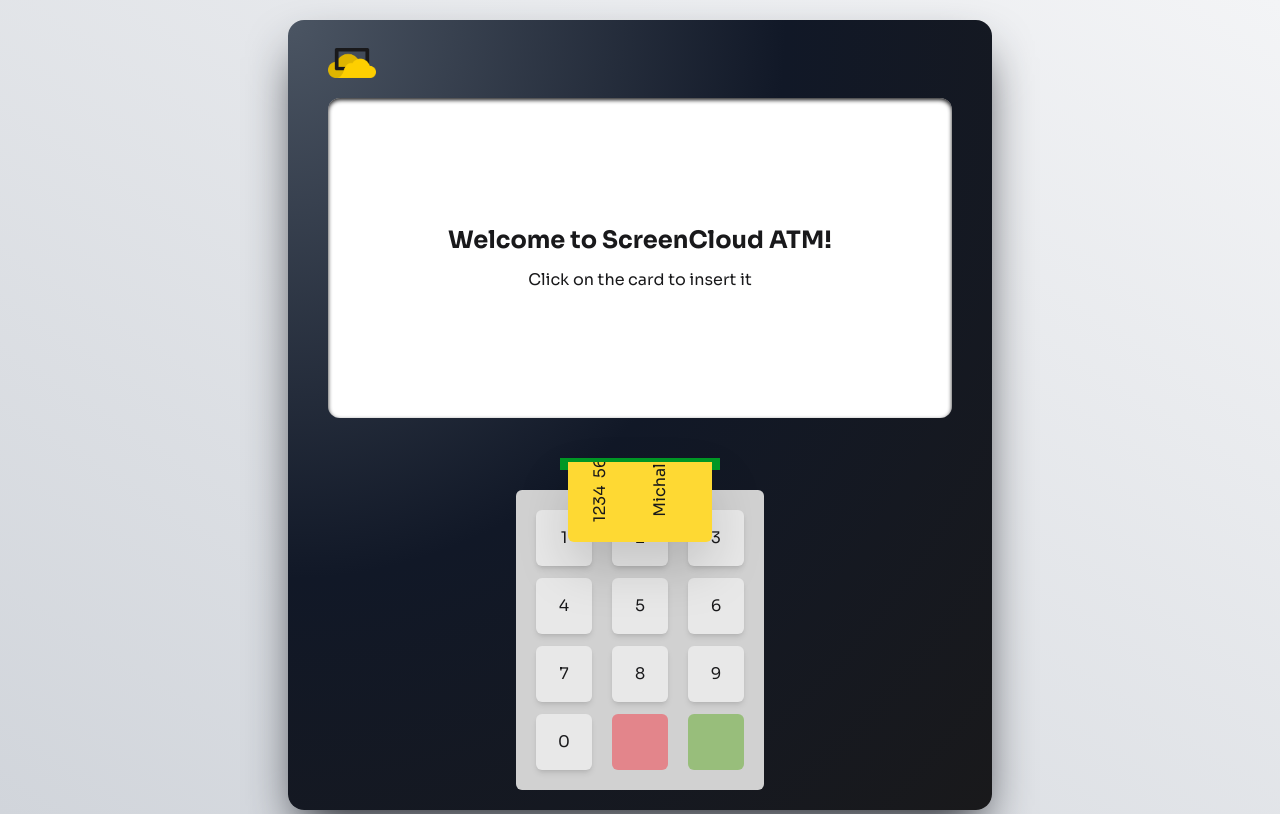
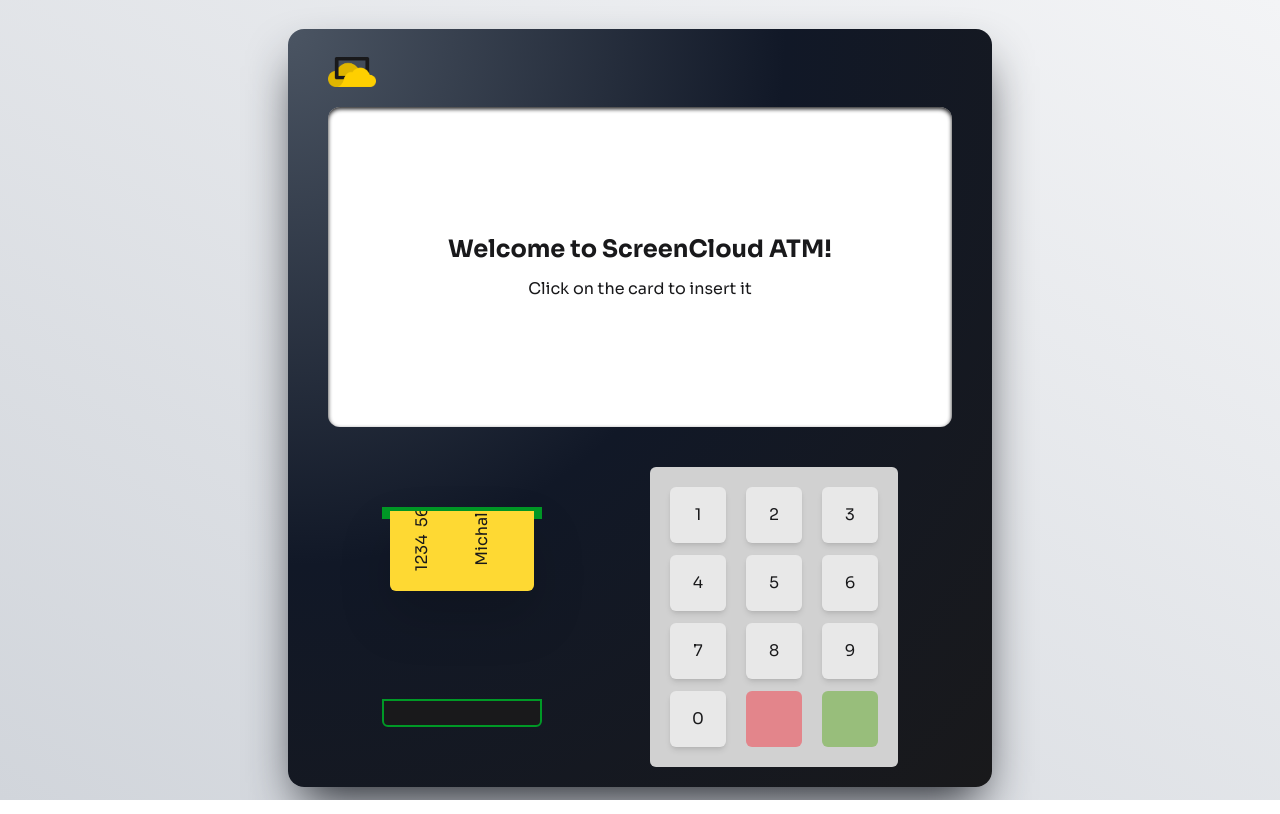
Before and after one commit to Danylosokol/scloud-challenge, a Next.js app: page / in a window 1280 px wide. Built offline with nearby package versions, Linux system fonts and the light colour scheme.

Commit message:
added cash dispenser

```diff
--- a/app/components/ATM.tsx
+++ b/app/components/ATM.tsx
@@ -3,16 +3,26 @@
 import Screen from "./Screen/Screen";
 import Keypad from "./Keypad/Keypad";
 import CardReader from "./CardReader/CardReader";
+import Dispenser from "./CashDispenser/Dispenser";
 
 function ATM() {
   return (
     <section className="text-light w-[99vw] sm:w-[95vw] md:w-[75vw] lg:w-[55vw] max-w-[45rem] max-h-[80rem] px-5 md:px-10 pt-5 md:pt-7 box-border rounded-2xl shadow-2xl shadow-[#24272e] bg-[radial-gradient(ellipse_at_top_left,_var(--tw-gradient-stops))] from-gray-600 via-gray-900 to-primary">
       <header className="mb-5">
-        <img src="./scloud-logo.png" className="w-12 h-auto" alt="ScreenCloud logo" />
+        <img
+          src="./scloud-logo.png"
+          className="w-12 h-auto"
+          alt="ScreenCloud logo"
+        />
       </header>
       <Screen />
-      <CardReader />
-      <Keypad />
+      <section className="flex flex-col md:flex-row justify-around">
+        <div className="flex flex-col md:flex-row md:justify-around lg:flex-col gap-3 lg:gap-20">
+          <CardReader />
+          <Dispenser />
+        </div>
+        <Keypad />
+      </section>
     </section>
   );
 }
--- a/app/components/CardReader/CardReader.tsx
+++ b/app/components/CardReader/CardReader.tsx
@@ -3,12 +3,12 @@
 import { useATM } from "@/app/context/ATMProvider";
 
 function CardReader() {
-  const { isOn, setIsOn } = useATM();
+  const { isOn } = useATM();
 
   return (
     <section className="flex justify-center mb-5 relative">
       <div className="bg-right-dark h-3 w-40"></div>
-      <div className={`absolute mt-1 outline-none overflow-hidden duration-1000 drop-shadow-2xl hover:drop-shadow-none ${isOn ? "z-0" : "z-20"}`}>
+      <div className={`absolute mt-1 outline-none overflow-hidden duration-1000 drop-shadow-2xl hover:drop-shadow-none ${isOn ? "z-0" : "z-30"}`}>
         <Card />
       </div>
     </section>
--- /dev/null
+++ b/app/components/CashDispenser/Cash.tsx
@@ -0,0 +1,20 @@
+import React from "react";
+import { useATM } from "@/app/context/ATMProvider";
+
+function Cash() {
+  const { giveCash, setGiveCash } = useATM();
+
+  return (
+    <div
+      id="card"
+      className={`h-20 w-36 bg-right-dark rounded-b-md text-primary flex items-end justify-center pb-10 cursor-pointer ${
+        giveCash ? "-translate-y-0" : "-translate-y-20"
+      }`}
+      onClick={() => setGiveCash((prev) => !prev)}
+    >
+      <span className="block -rotate-90 text-4xl font-extrabold pr-7">£</span>
+    </div>
+  );
+}
+
+export default Cash;
--- /dev/null
+++ b/app/components/CashDispenser/Dispenser.tsx
@@ -0,0 +1,22 @@
+import React from "react";
+import Cash from "./Cash";
+import { useATM } from "@/app/context/ATMProvider";
+
+function Dispenser() {
+  const { giveCash } = useATM();
+
+  return (
+    <section className="flex justify-center mb-5 relative">
+      <div className="bg-primary border-right-dark border-2 rounded-b-md h-7 w-40"></div>
+      <div
+        className={`absolute mt-1 outline-none overflow-hidden duration-1000 drop-shadow-2xl hover:drop-shadow-none ${
+          giveCash ? "z-20" : "z-0"
+        }`}
+      >
+        <Cash />
+      </div>
+    </section>
+  );
+}
+
+export default Dispenser;
--- a/app/components/Screen/Screens/WithdrawalConfirmation.tsx
+++ b/app/components/Screen/Screens/WithdrawalConfirmation.tsx
@@ -22,7 +22,7 @@
     setCurrentOverdraft,
     overdraftLimit,
   } = useCustomer();
-  const { currentNotes, setCurrentNotes } = useATM();
+  const { currentNotes, setCurrentNotes, setGiveCash } = useATM();
   const { setCurrentScreen } = useScreen();
   const [withdrawalNotes, setWithdrawalNotes] = useState<NotesType[] | null>(
     null
@@ -61,6 +61,7 @@
     const newBalance = currentBalance < currentWithdrawal ? 0 : currentBalance - currentWithdrawal;
     setCurrentBalance(newBalance);
     setCurrentWithdrawal(0);
+    setGiveCash(true);
     setCurrentScreen(ScreenType.WITHDRAWAL_RESULT);
   };
 
--- a/app/context/ATMProvider.tsx
+++ b/app/context/ATMProvider.tsx
@@ -12,6 +12,8 @@
 interface IsOnContext {
   isOn: boolean;
   setIsOn: Dispatch<SetStateAction<boolean>>;
+  giveCash: boolean;
+  setGiveCash: Dispatch<SetStateAction<boolean>>;
   currentNotes: NotesType[];
   setCurrentNotes: Dispatch<SetStateAction<NotesType[]>>;
 }
@@ -19,6 +21,8 @@
 const ATMContext = createContext<IsOnContext>({
   isOn: false,
   setIsOn: () => {},
+  giveCash: false,
+  setGiveCash: () => {},
   currentNotes: notes,
   setCurrentNotes: () => {},
 });
@@ -29,10 +33,11 @@
 
 export const ATMProvider = ({ children }: { children: React.ReactNode }) => {
   const [isOn, setIsOn] = useState(false);
+  const [giveCash, setGiveCash] = useState(false);
   const [currentNotes, setCurrentNotes] = useState(notes);
   return (
     <ATMContext.Provider
-      value={{ isOn, setIsOn, currentNotes, setCurrentNotes }}
+      value={{ isOn, setIsOn, giveCash, setGiveCash, currentNotes, setCurrentNotes }}
     >
       {children}
     </ATMContext.Provider>
--- a/app/page.tsx
+++ b/app/page.tsx
@@ -7,7 +7,7 @@
 
 export default function Home() {
   return (
-    <main className="bg-gradient-to-bl from-gray-100 to-gray-300 flex justify-center items-center min-h-[100vh] pt-5 pb-1">
+    <main className="bg-gradient-to-bl from-gray-100 to-gray-300 flex justify-center items-center min-h-[100vh] pt-1 sm:pt-5 pb-1">
       <ATMProvider>
         <MessageProvider>
           <PinProvider>
```
